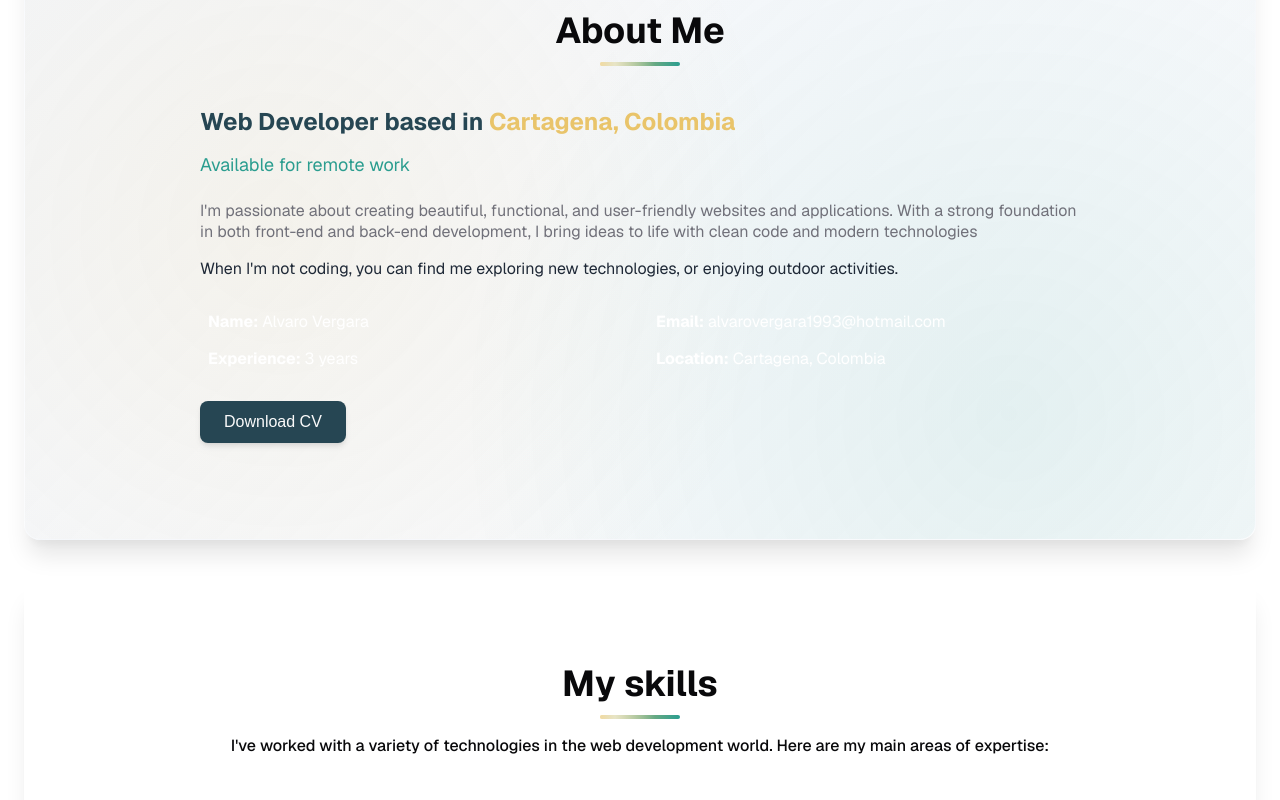
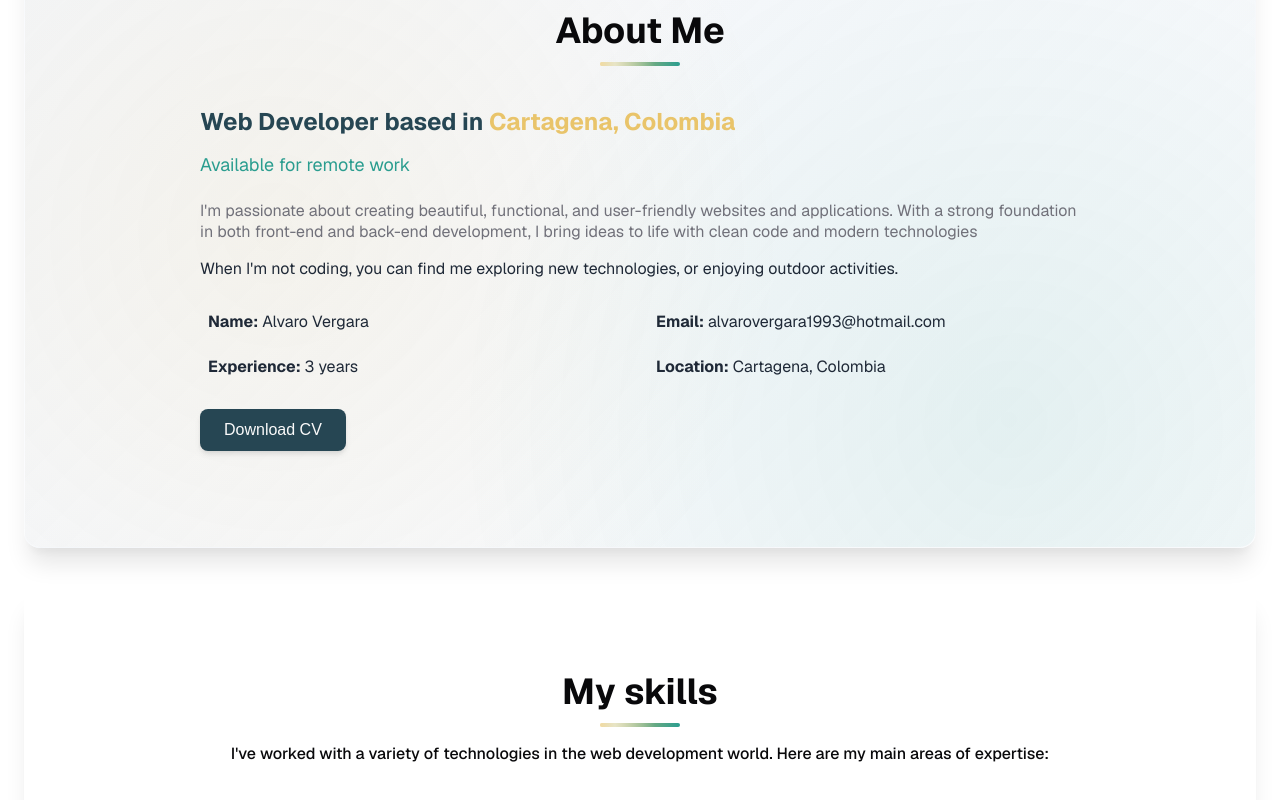
Before and after one commit to joseph517/portfolio, a React (Vite) app: page / in a window 1280 px wide. Shown: the part 954-1754 px from the top of the page. Built offline with nearby package versions, Linux system fonts and the light colour scheme; no server answers.

Commit message:
fix estilos en about

```diff
--- a/src/components/about/about.css
+++ b/src/components/about/about.css
@@ -60,13 +60,27 @@
   grid-template-columns: repeat(2, minmax(0, 1fr));
 }
 
+.about-info-left,
+.about-info-right {
+  display: flex;
+  flex-direction: column;
+  gap: 8px;
+}
+
 .about-info-item {
   word-wrap: break-word;
   cursor: pointer;
   padding: 8px;
   border-radius: 8px;
   transition: all var(--transition-normal) var(--ease-smooth);
-  color: #fff;
+}
+
+[data-theme="light"] .about-info-item {
+  color: #1f2937 !important;
+}
+
+[data-theme="dark"] .about-info-item {
+  color: #fff !important;
 }
 
 .about-info-item:hover {
--- a/src/components/home/home.css
+++ b/src/components/home/home.css
@@ -53,7 +53,7 @@
     gap: 1rem;
     border-radius: 16px;
     box-shadow: var(--shadow-xl);
-    overflow-x: hidden;
+    overflow: hidden;
     position: relative;
     z-index: 1;
 }
```
